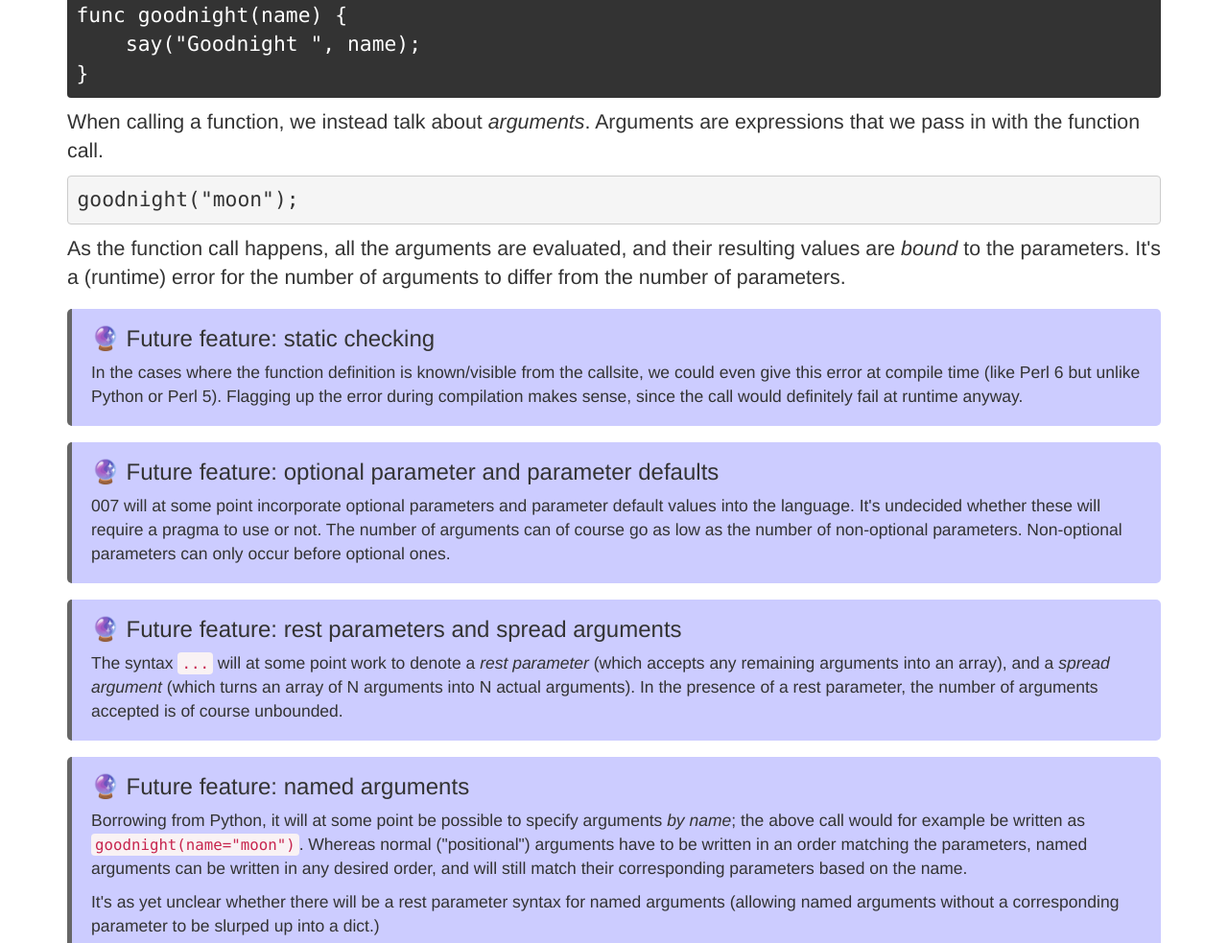
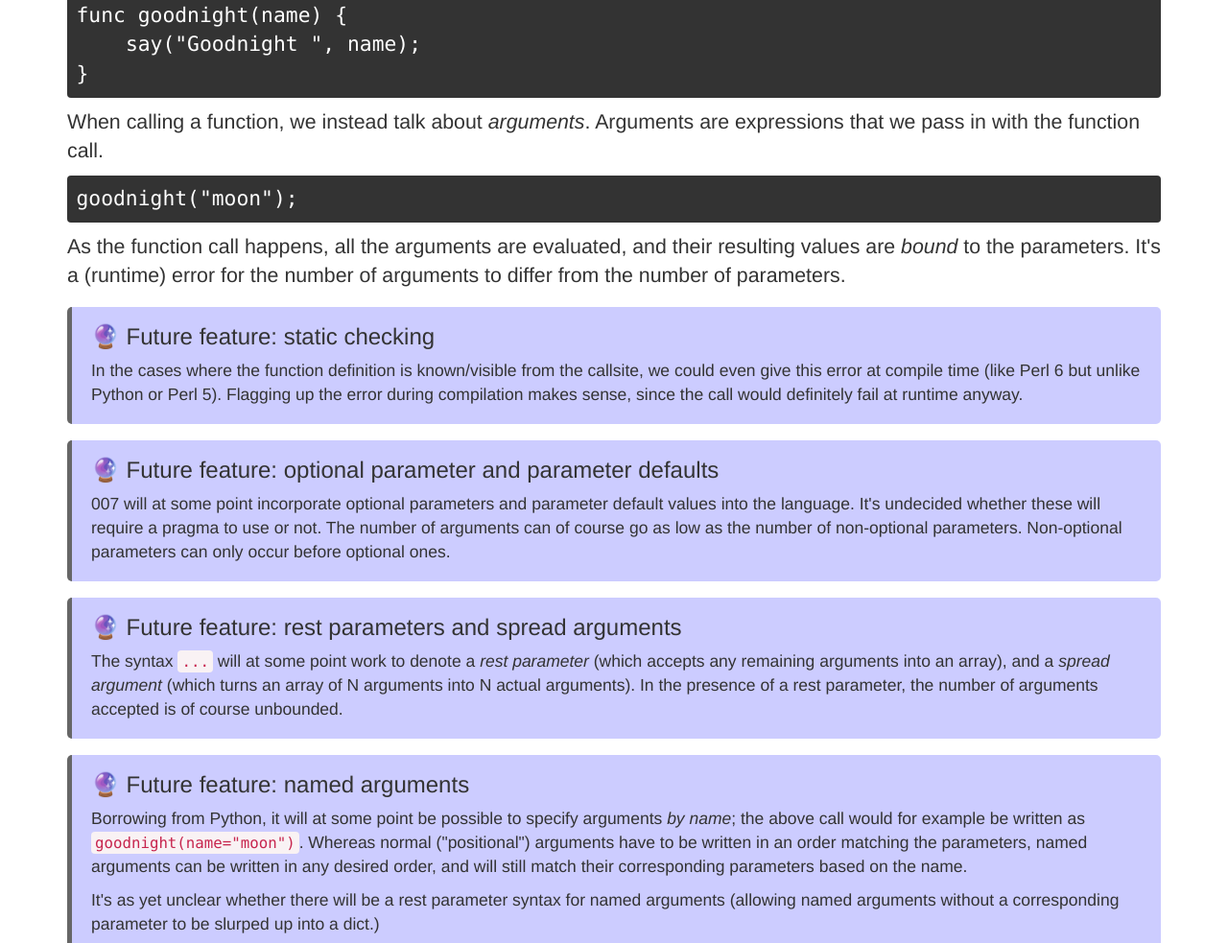
Before and after one commit to masak/alma, a plain HTML site: page docs/index.html in a window 1280 px wide. Shown: the part 7315-8298 px from the top of the page at 96% size. Drawn offline with nearby package versions, Linux system fonts and the light colour scheme.

Commit message:
Update docs/index.html

```diff
--- a/docs/index.html
+++ b/docs/index.html
@@ -261,7 +261,7 @@ say(id(&quot;OH HAI&quot;));      # OH HAI</code></pre>
     say(&quot;Goodnight &quot;, name);
 }</code></pre>
 <p>When calling a function, we instead talk about <em>arguments</em>. Arguments are expressions that we pass in with the function call.</p>
-<pre><code>goodnight(&quot;moon&quot;);</code></pre>
+<pre class="_007"><code>goodnight(&quot;moon&quot;);</code></pre>
 <p>As the function call happens, all the arguments are evaluated, and their resulting values are <em>bound</em> to the parameters. It's a (runtime) error for the number of arguments to differ from the number of parameters.</p>
 <blockquote class="future">
 <h3 id="future-feature-static-checking">🔮 Future feature: static checking</h3>
```
